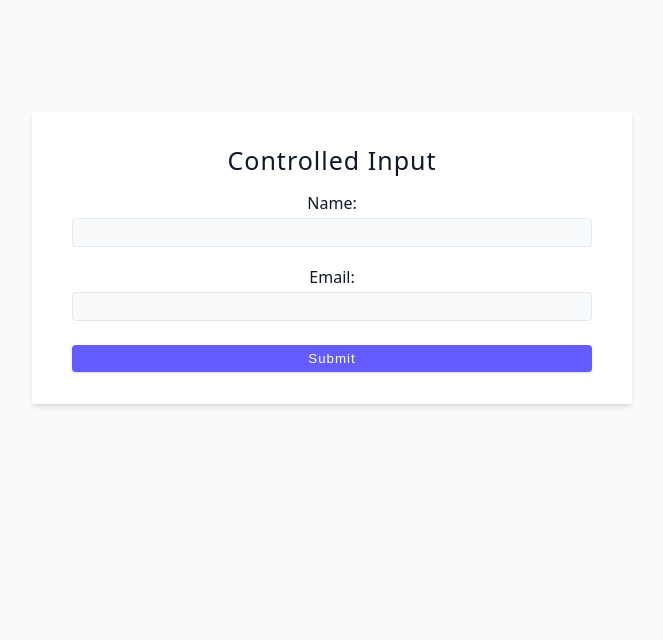
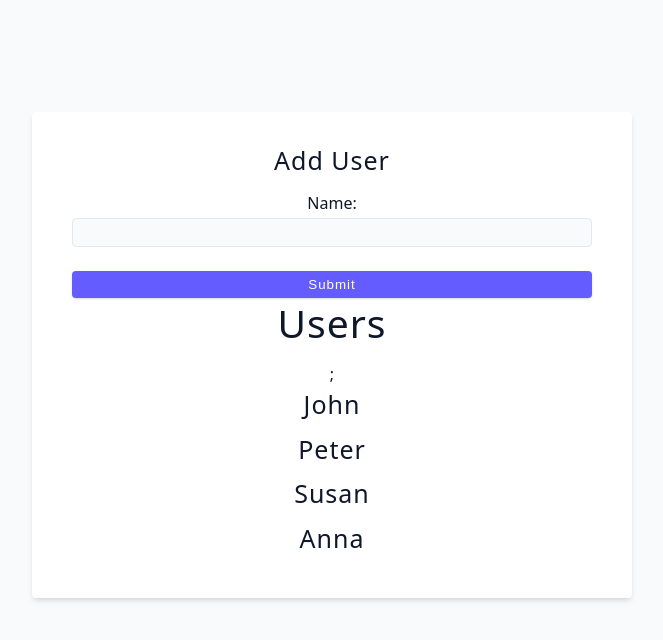
Before and after one commit to saquibe/react-with-vite, a React (Vite) app in the folder vite-project/: page / in a window 1280 px wide. Shown: the top 640 px of the page, without its empty margins (308-971 px from the left). Built offline with nearby package versions, Linux system fonts and the light colour scheme; the HTML template or start-up script is replaced by a standard one.

Commit message:
user challege add new user to the data

```diff
--- /dev/null
+++ b/vite-project/src/05-forms/02-user-challenge.jsx
@@ -0,0 +1,50 @@
+import { useState } from "react";
+import { data } from "../data";
+
+function UserChallenge() {
+  const [name, setName] = useState("");
+  const [users, setUsers] = useState(data);
+
+  const handleSubmit = (e) => {
+    e.preventDefault();
+    if (!name) return;
+    const fakeId = Date.now();
+    // console.log(fakeId);
+    const newUser = { id: fakeId, name };
+    const updatedUsers = [...users, newUser];
+    setUsers(updatedUsers);
+    // console.log("form submitted");
+    setName("");
+  };
+  return (
+    <div>
+      <form className="form" onSubmit={handleSubmit}>
+        <h4>Add User</h4>
+        <div className="form-row">
+          <label htmlFor="name">Name:</label>
+          <input
+            type="text"
+            id="name"
+            className="form-input"
+            value={name}
+            onChange={(e) => setName(e.target.value)}
+          />
+        </div>
+        <button type="submit" className="btn btn-block">
+          Submit
+        </button>
+        <h2>Users</h2>;
+        {users.map((user) => {
+          const { id, name } = user;
+          return (
+            <div key={id} className="item">
+              <h4>{name}</h4>
+            </div>
+          );
+        })}
+      </form>
+    </div>
+  );
+}
+
+export default UserChallenge;
--- a/vite-project/src/App.jsx
+++ b/vite-project/src/App.jsx
@@ -1,5 +1,6 @@
-import ControlledInputs from "./05-forms/01-controlled-inputs";
+import UserChallenge from "./05-forms/02-user-challenge";
 import "./App.css";
+// import ControlledInputs from "./05-forms/01-controlled-inputs";
 // import List from "./04-leverage-javascript/List";
 // import Example from "./03-project-structure/Example";
 // import Navbar from "./03-project-structure/Navbar";
@@ -46,7 +47,8 @@
       {/* <h2>Leverage Javascript</h2>
       <List /> */}
 
-      <ControlledInputs />
+      {/* <ControlledInputs /> */}
+      <UserChallenge />
     </div>
   );
 }
```
